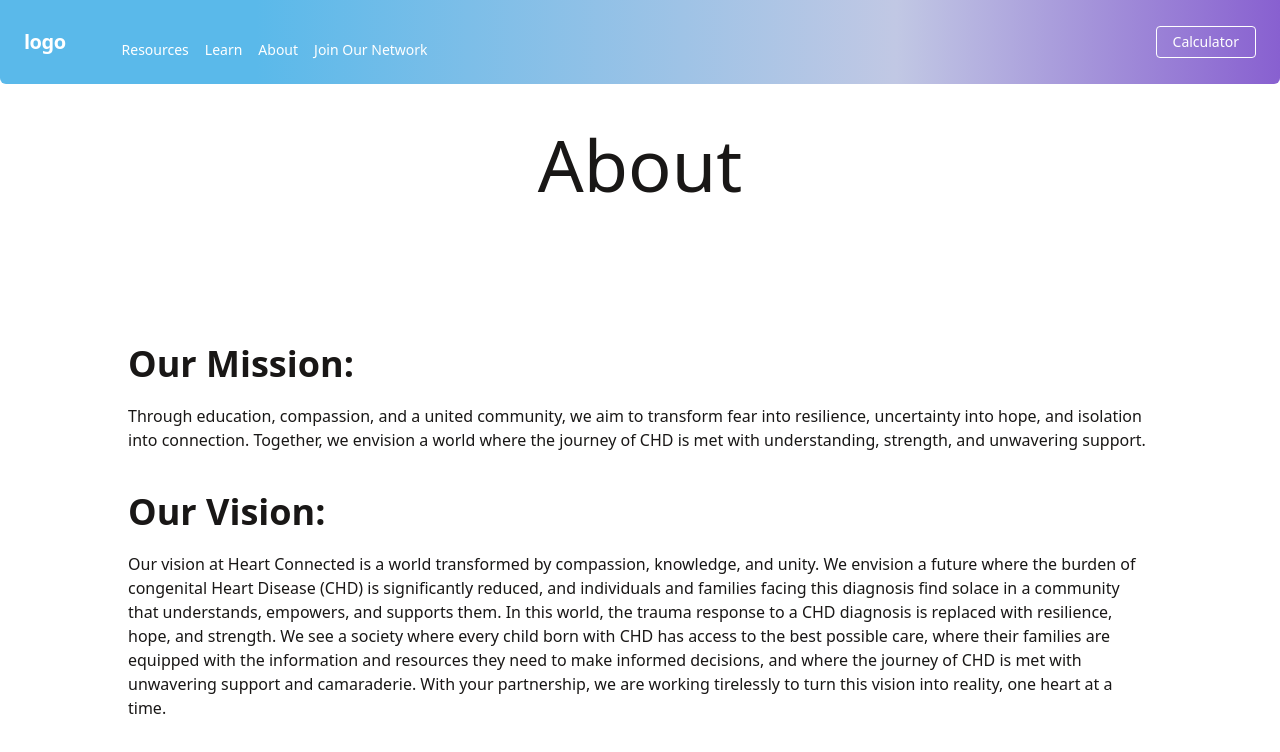
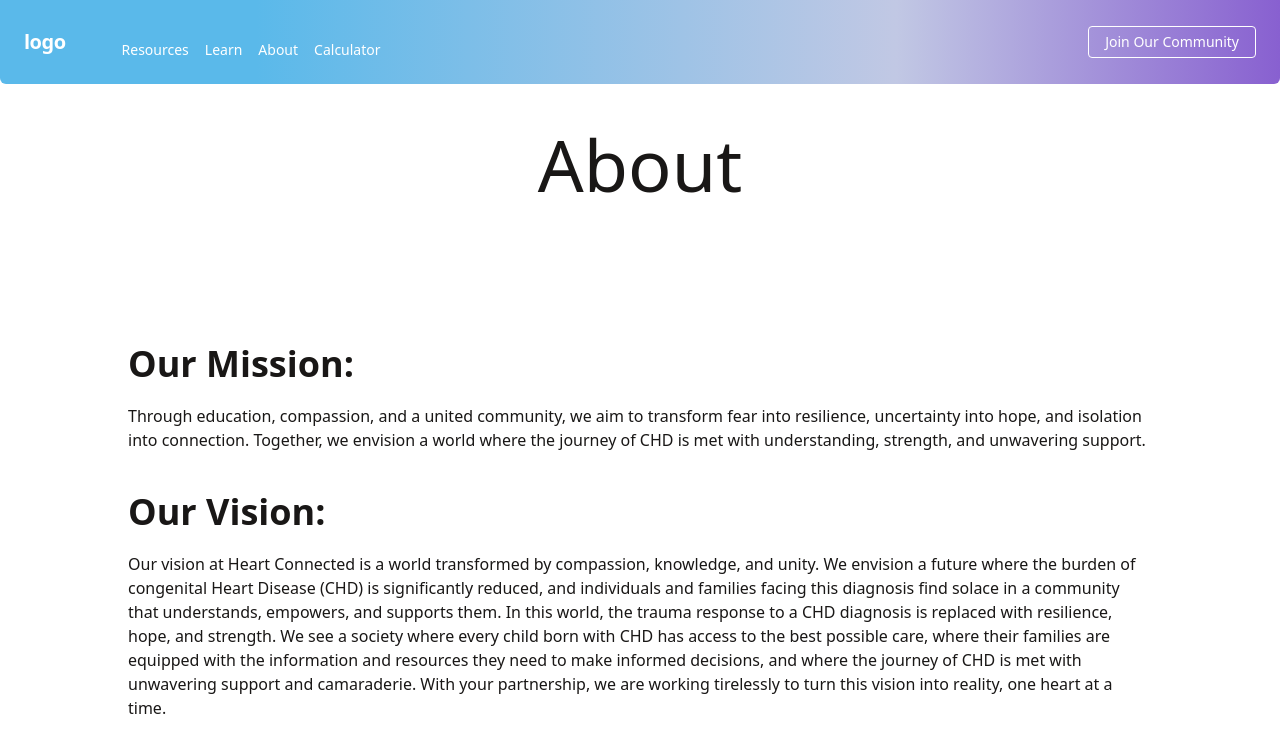
Before and after one commit to mhyneman8/heart-connected, a Next.js app: page /about in a window 1280 px wide. Shown: the top 752 px of the page. Built offline with nearby package versions, Linux system fonts and the light colour scheme.

Commit message:
Switch join and calc

```diff
--- a/components/Navigation.tsx
+++ b/components/Navigation.tsx
@@ -33,14 +33,14 @@ export default function Navigation() {
               <Link href="/about" className="block mt-4 inline-block mt-0 mr-4 hover:underline">
                 About
               </Link>
-              <Link href="/network" className="block mt-4 inline-block mt-0 mr-4 hover:underline">
-                Join Our Network
-              </Link>
+                <Link href="/calculator" className="block mt-4 inline-block mt-0 mr-4 hover:underline">
+                    Calculator
+                </Link>
             </div>
             <div>
-                <Link href="/calculator" className="inline-block text-sm px-4 py-2 leading-none border rounded text-white border-white hover:bg-purple  mt-4 lg:mt-0">
-                    Calculator
-                </Link>
+              <Link href="/network" className="inline-block text-sm px-4 py-2 leading-none border rounded text-white border-white hover:bg-purple  mt-4 lg:mt-0">
+                Join Our Community
+              </Link>
             </div>
         </div>
         {/* mobile nav */}
@@ -56,13 +56,13 @@ export default function Navigation() {
               <Link href="/about" className="block mt-4 hover:underline">
                 About
               </Link>
-              <Link href="/network" className="block mt-4 hover:underline">
-                Join Our Network
+              <Link href="/calculator" className="block mt-4 hover:underline">
+                  Calculator
               </Link>
             </div>
             <div>
-              <Link href="/calculator" className="inline-block text-sm px-4 py-2 leading-none border rounded text-white border-white hover:bg-purple mt-8">
-                  Calculator
+              <Link href="/network" className="inline-block text-sm px-4 py-2 leading-none border rounded text-white border-white hover:bg-purple mt-8">
+                Join Our Network
               </Link>
             </div>
           </div>
```
